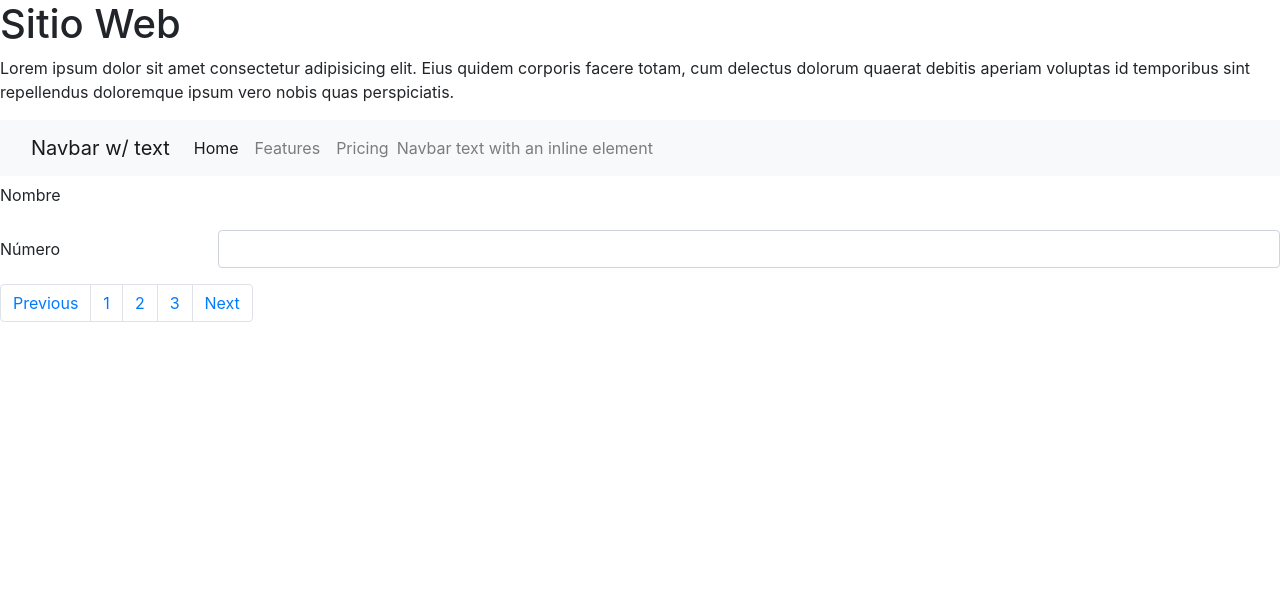
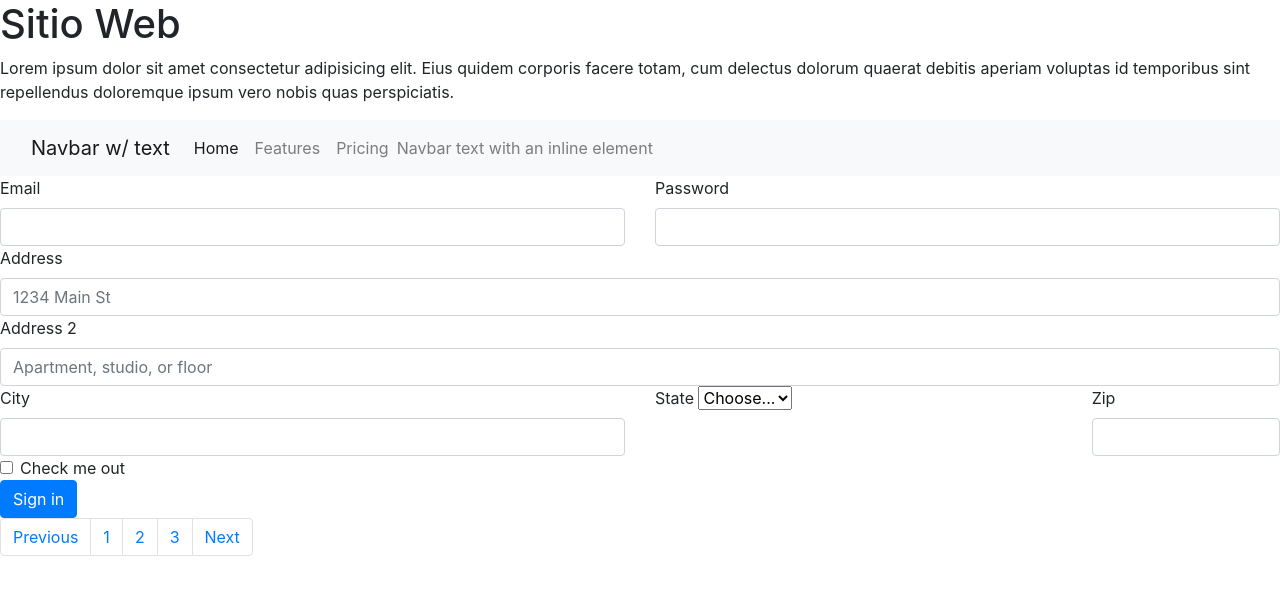
Before and after one commit to mdasauvmx/dia2-curso, a plain HTML site: page index.html in a window 1280 px wide. Drawn offline with Linux system fonts and the light colour scheme.

Commit message:
Cambio de formulario

```diff
--- a/index.html
+++ b/index.html
@@ -56,19 +56,50 @@
 
     <section>
 
-
-        <div class="mb-3 row">
-            <label for="staticEmail" class="col-sm-2 col-form-label">Nombre</label>
-            <div class="col-sm-10">
-                <input type="text" readonly class="form-control-plaintext" id="staticEmail" >
+        <form class="row g-3">
+            <div class="col-md-6">
+                <label for="inputEmail4" class="form-label">Email</label>
+                <input type="email" class="form-control" id="inputEmail4">
             </div>
-        </div>
-        <div class="mb-3 row">
-            <label for="inputPassword" class="col-sm-2 col-form-label">Número</label>
-            <div class="col-sm-10">
-                <input  class="form-control" id="inputPassword">
+            <div class="col-md-6">
+                <label for="inputPassword4" class="form-label">Password</label>
+                <input type="password" class="form-control" id="inputPassword4">
             </div>
-        </div>
+            <div class="col-12">
+                <label for="inputAddress" class="form-label">Address</label>
+                <input type="text" class="form-control" id="inputAddress" placeholder="1234 Main St">
+            </div>
+            <div class="col-12">
+                <label for="inputAddress2" class="form-label">Address 2</label>
+                <input type="text" class="form-control" id="inputAddress2" placeholder="Apartment, studio, or floor">
+            </div>
+            <div class="col-md-6">
+                <label for="inputCity" class="form-label">City</label>
+                <input type="text" class="form-control" id="inputCity">
+            </div>
+            <div class="col-md-4">
+                <label for="inputState" class="form-label">State</label>
+                <select id="inputState" class="form-select">
+                    <option selected>Choose...</option>
+                    <option>...</option>
+                </select>
+            </div>
+            <div class="col-md-2">
+                <label for="inputZip" class="form-label">Zip</label>
+                <input type="text" class="form-control" id="inputZip">
+            </div>
+            <div class="col-12">
+                <div class="form-check">
+                    <input class="form-check-input" type="checkbox" id="gridCheck">
+                    <label class="form-check-label" for="gridCheck">
+                        Check me out
+                    </label>
+                </div>
+            </div>
+            <div class="col-12">
+                <button type="submit" class="btn btn-primary">Sign in</button>
+            </div>
+        </form>
 
     </section>
     <nav aria-label="Page navigation example">
```
